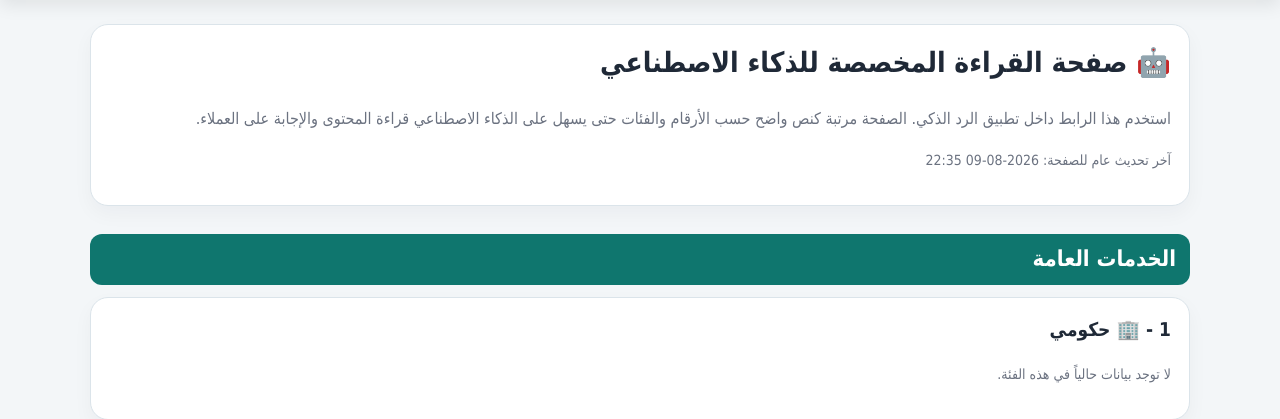
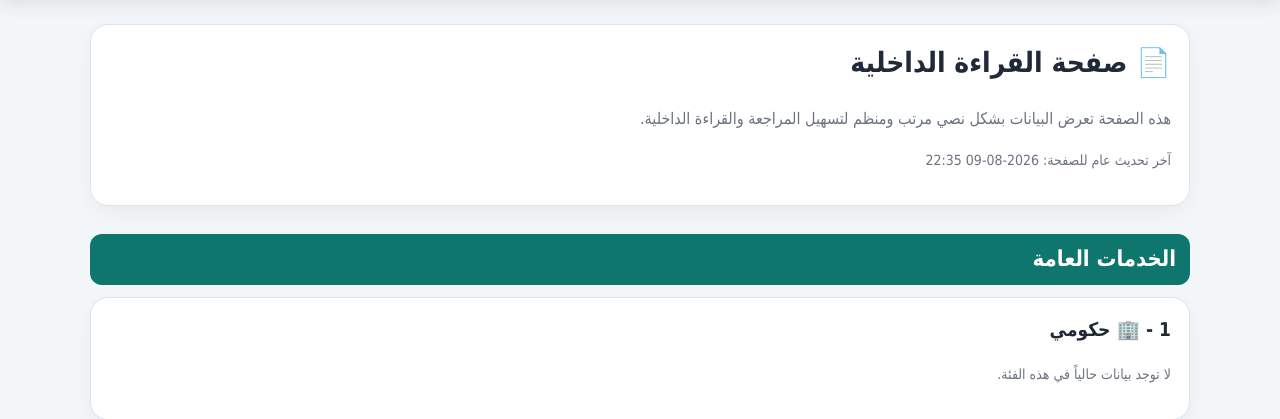
Before and after one commit to fz0fz0fz/dalil-qurain, a Flask app: page /ai in a window 1280 px wide. Shown: the part 114-533 px from the top of the page. Run offline with Flask 3, Linux system fonts and the light colour scheme.

Commit message:
Update ai.html

```diff
--- a/templates/ai.html
+++ b/templates/ai.html
@@ -1,13 +1,12 @@
 {% extends "base.html" %}
-{% block title %}صفحة الذكاء الاصطناعي - دليل خدمات القرين{% endblock %}
+{% block title %}صفحة القراءة الداخلية - دليل خدمات القرين{% endblock %}
 {% block content %}
 
 <section class="hero-card compact">
     <div>
-        <h1>🤖 صفحة القراءة المخصصة للذكاء الاصطناعي</h1>
+        <h1>📄 صفحة القراءة الداخلية</h1>
         <p class="lead">
-            استخدم هذا الرابط داخل تطبيق الرد الذكي. الصفحة مرتبة كنص واضح حسب الأرقام والفئات
-            حتى يسهل على الذكاء الاصطناعي قراءة المحتوى والإجابة على العملاء.
+            هذه الصفحة تعرض البيانات بشكل نصي مرتب ومنظم لتسهيل المراجعة والقراءة الداخلية.
         </p>
         <p class="updated-note">آخر تحديث عام للصفحة: {{ now.strftime('%Y-%m-%d %H:%M') }}</p>
     </div>
```
